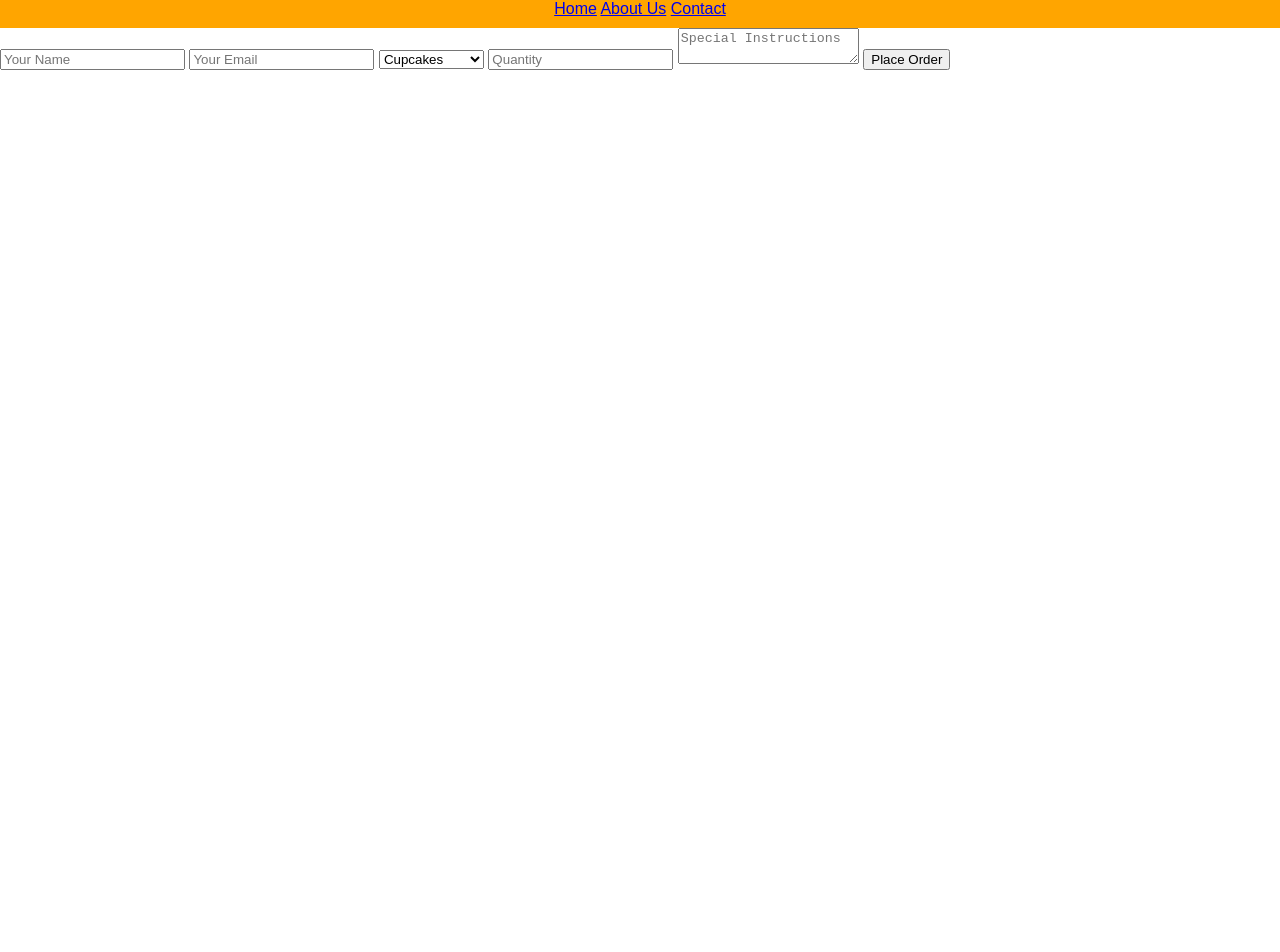
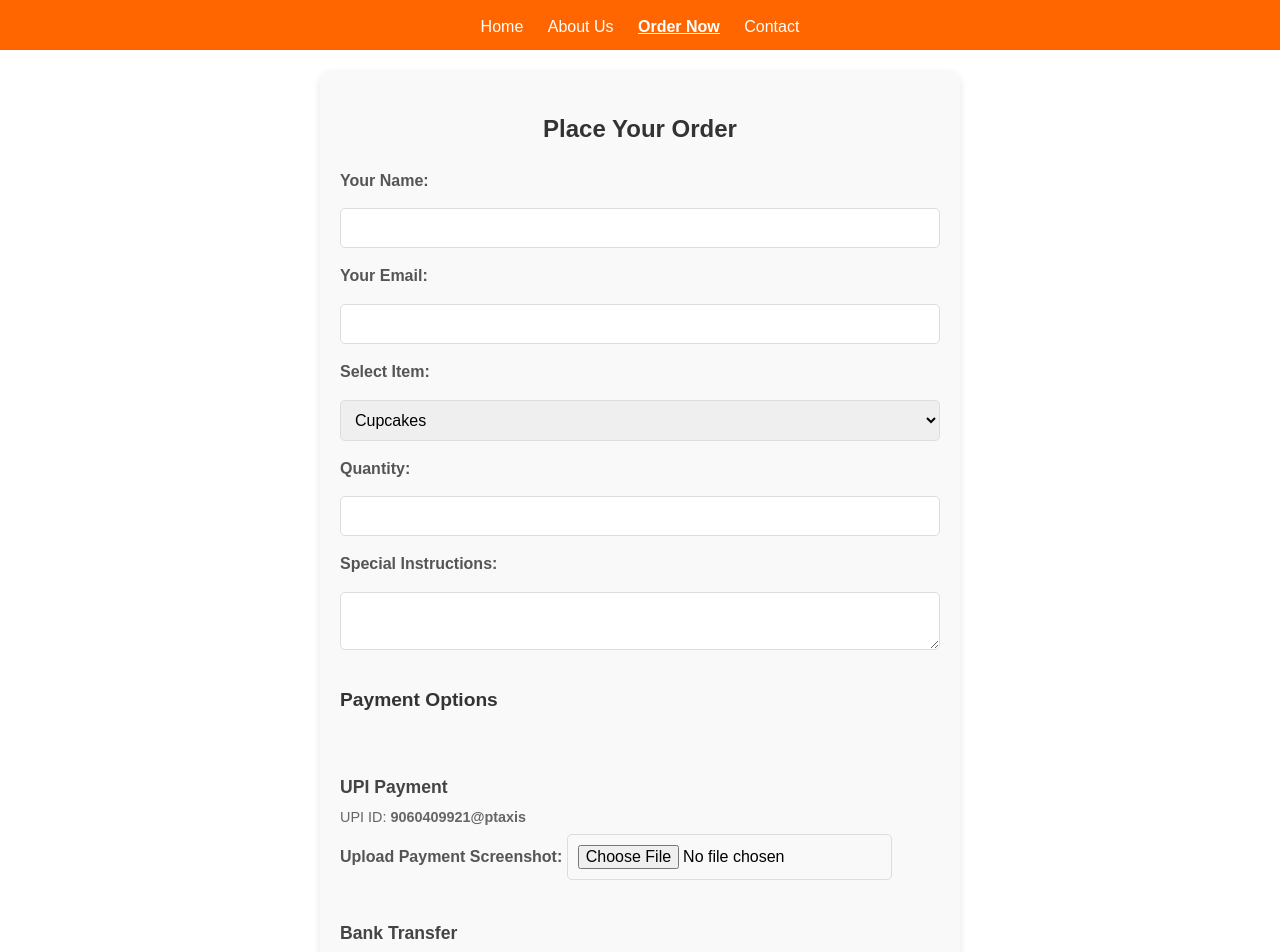
Before and after one commit to aariz6987239/Bakery-website, a plain HTML site: page order.html in a window 1280 px wide. Shown: the part 90-1042 px from the top of the page. Before the commit the page ends 800 px from the top, so only its background shows below. Drawn offline with Linux system fonts and the light colour scheme.

Commit message:
Added UPI, Bank Transfer, and COD payment options

```diff
--- a/order.html
+++ b/order.html
@@ -3,8 +3,8 @@
 <head>
   <meta charset="UTF-8">
   <meta name="viewport" content="width=device-width, initial-scale=1.0">
-    <title>Order Now - Bakery Delight</title>
   <link rel="stylesheet" href="style.css">
+  <title>Order Now</title>
 </head>
 <body>
   <header>
@@ -12,23 +12,64 @@
     <nav>
       <a href="index.html">Home</a>
       <a href="about.html">About Us</a>
+      <a href="order.html" class="active">Order Now</a>
       <a href="contact.html">Contact</a>
     </nav>
   </header>
-    <section>
-        <form action="https://formspree.io/f/xvggngwe" method="POST">
-            <input type="text" name="name" placeholder="Your Name" required>
-            <input type="email" name="email" placeholder="Your Email" required>
-            <select name="item">
+  <main>
+    <section id="order-form">
+      <h2>Place Your Order</h2>
+      <form>
+        <label for="name">Your Name:</label>
+        <input type="text" id="name" name="name" required>
+
+        <label for="email">Your Email:</label>
+        <input type="email" id="email" name="email" required>
+
+        <label for="item">Select Item:</label>
+        <select id="item" name="item" required>
           <option value="Cupcakes">Cupcakes</option>
           <option value="Cookies">Cookies</option>
           <option value="Bread Loaves">Bread Loaves</option>
           <option value="Pies">Pies</option>
         </select>
-            <input type="number" name="quantity" placeholder="Quantity" required>
-            <textarea name="instructions" placeholder="Special Instructions"></textarea>
+
+        <label for="quantity">Quantity:</label>
+        <input type="number" id="quantity" name="quantity" min="1" required>
+
+        <label for="instructions">Special Instructions:</label>
+        <textarea id="instructions" name="instructions"></textarea>
+
+        <h3>Payment Options</h3>
+        <div>
+          <h4>UPI Payment</h4>
+          <p>UPI ID: <strong>9060409921@ptaxis</strong></p>
+          <label for="upi-proof">Upload Payment Screenshot:</label>
+          <input type="file" id="upi-proof" name="upi-proof" accept="image/*">
+        </div>
+
+        <div>
+          <h4>Bank Transfer</h4>
+          <p>Account Number: <strong>923010071824610</strong></p>
+          <p>IFSC Code: <strong>UTIB0003686</strong></p>
+          <label for="bank-proof">Upload Transfer Receipt:</label>
+          <input type="file" id="bank-proof" name="bank-proof" accept="image/*">
+        </div>
+
+        <div>
+          <h4>Cash on Delivery</h4>
+          <label>
+            <input type="checkbox" name="cod" value="COD">
+            I prefer Cash on Delivery
+          </label>
+        </div>
+
         <button type="submit">Place Order</button>
       </form>
     </section>
+  </main>
+  <footer>
+    <p>© 2025 Bakery Delight. All rights reserved.</p>
+  </footer>
 </body>
 </html>
--- a/style.css
+++ b/style.css
@@ -1,91 +1,103 @@
-/* General Styles */
+/* Global Styles */
 body {
   font-family: Arial, sans-serif;
+  line-height: 1.6;
   margin: 0;
   padding: 0;
 }
 
 header {
-    background-color: orange;
+  background: #ff6600;
+  color: #fff;
+  padding: 10px 20px;
   text-align: center;
-    padding: 10px;
 }
 
-  .location-bar {
-    background-color: blue;
-    color: white;
-    padding: 5px;
-    text-align: right;
+nav a {
+  color: #fff;
+  margin: 0 10px;
+  text-decoration: none;
 }
 
-  .nav-links {
-    list-style-type: none;
-    display: flex;
-    justify-content: center;
-    padding: 0;
+nav a.active {
+  font-weight: bold;
+  text-decoration: underline;
 }
 
-  .nav-links li {
-    margin: 0 15px;
+main {
+  padding: 20px;
 }
 
-  .nav-links a {
-    text-decoration: none;
-    color: white;
+footer {
+  text-align: center;
+  background: #333;
+  color: #fff;
+  padding: 10px;
+  margin-top: 20px;
 }
 
-  .menu-grid {
+/* Order Now Page Styles */
+#order-form {
+  max-width: 600px;
+  margin: 0 auto;
+  padding: 20px;
+  background: #f9f9f9;
+  border-radius: 10px;
+  box-shadow: 0 4px 8px rgba(0, 0, 0, 0.1);
+}
+
+#order-form h2 {
+  text-align: center;
+  color: #333;
+}
+
+#order-form form {
   display: flex;
-    justify-content: center;
+  flex-direction: column;
   gap: 15px;
 }
 
-  .menu-item {
-    text-align: center;
-    border: 1px solid #ddd;
-    padding: 10px;
-    border-radius: 8px;
+#order-form label {
+  font-weight: bold;
+  color: #555;
 }
 
-  .menu-item img {
-    max-width: 100px;
-    height: auto;
-    border-radius: 8px;
+#order-form input,
+#order-form textarea,
+#order-form select,
+#order-form button {
+  padding: 10px;
+  border: 1px solid #ddd;
+  border-radius: 5px;
+  font-size: 1rem;
 }
 
-  .order-now {
-    background-color: blue;
-    color: white;
+#order-form button {
+  background: #ff6600;
+  color: #fff;
+  font-weight: bold;
+  cursor: pointer;
   border: none;
-    padding: 5px 10px;
-    cursor: pointer;
-    border-radius: 5px;
 }
 
-  #testimonials, #special-offer {
-    margin: 20px;
-    text-align: center;
+#order-form button:hover {
+  background: #e65c00;
 }
 
-  .testimonial-grid {
-    display: flex;
-    justify-content: space-around;
-    gap: 10px;
+#order-form h3 {
+  margin-top: 20px;
+  font-size: 1.2rem;
+  color: #333;
 }
 
-  #special-offer {
-    background-color: #f9f9f9;
-    padding: 15px;
+#order-form h4 {
+  font-size: 1.1rem;
+  margin-bottom: 5px;
+  color: #444;
 }
 
-  #special-offer .offer {
-    display: flex;
-    justify-content: center;
-    align-items: center;
-    gap: 20px;
+#order-form p {
+  margin: 5px 0;
+  font-size: 0.9rem;
+  color: #666;
 }
-
-  #special-offer img {
-    max-width: 150px;
-    border-radius: 8px;
-  }
```
Also changed, not shown: script.js (+10 -20 lines). Lines whose indentation alone changed are shown as unchanged.
